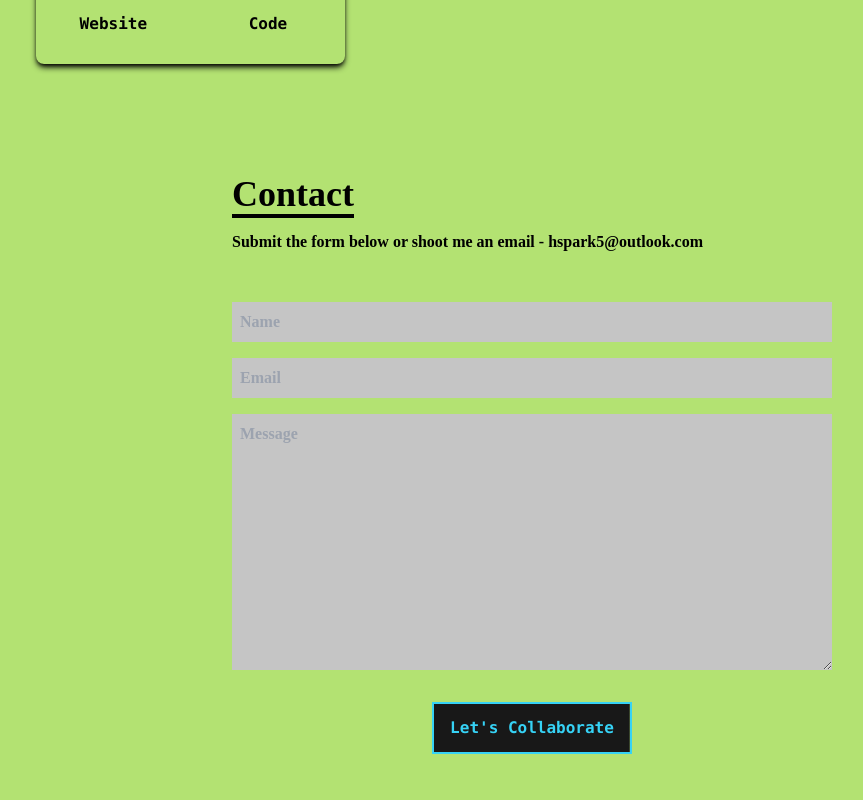
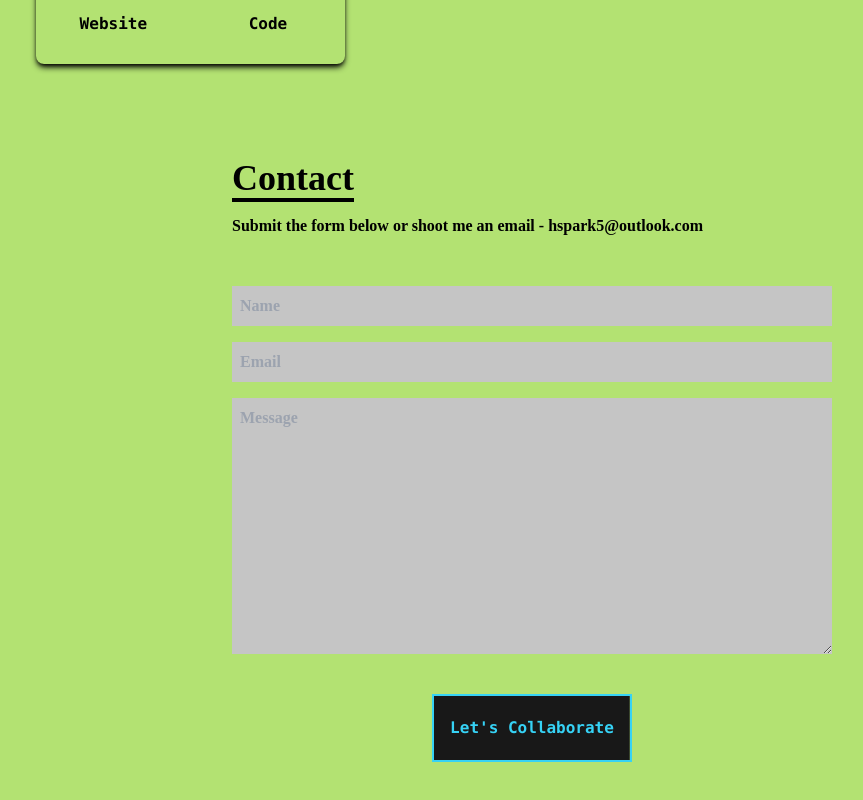
Before and after one commit to MadeByParker/Portfolio-V3, a React (Create React App) app: page / in a window 1280 px wide. Shown: the part 3453-4253 px from the top of the page, without its empty margins (108-971 px from the left). Built offline with nearby package versions, Linux system fonts and the light colour scheme.

Commit message:
fixed form

```diff
--- a/src/components/Contact.jsx
+++ b/src/components/Contact.jsx
@@ -21,7 +21,7 @@ const Contact = () => {
               <input data-aos="fade-up" className='bg-[#c5c5c5] p-2' type="text" placeholder='Name' name='name' />
               <input data-aos="fade-up" className='my-4 p-2 bg-[#c5c5c5]' type="email" placeholder='Email' name='email' />
               <textarea data-aos="fade-up" className='bg-[#c5c5c5] p-2' name="message" rows="10" placeholder='Message'></textarea>
-              <button data-aos="fade-up" id="projectsBtn" className='font-mono text-[#36d2f5] group border-[#36d2f5] border-2 px-4 py-3 my-8 mx-auto flex items-center hover:scale-x-10 hover:bg-[#36d2f5] hover:border-[#36d2f5] hover:text-[#1d1d1d] skewX-19deg transition-all ease-in-out duration-300 hover:text-bold'>Let's Collaborate</button>
+              <button data-aos="fade-up" id="projectsBtn" className='font-mono text-[#36d2f5] group border-[#36d2f5] border-2 px-4 py-5 my-10 mx-auto flex items-center hover:scale-x-10 hover:bg-[#36d2f5] hover:border-[#36d2f5] hover:text-[#1d1d1d] skewX-19deg transition-all ease-in-out duration-300 hover:text-bold'>Let's Collaborate</button>
           </form>
       </div>
     )
```
